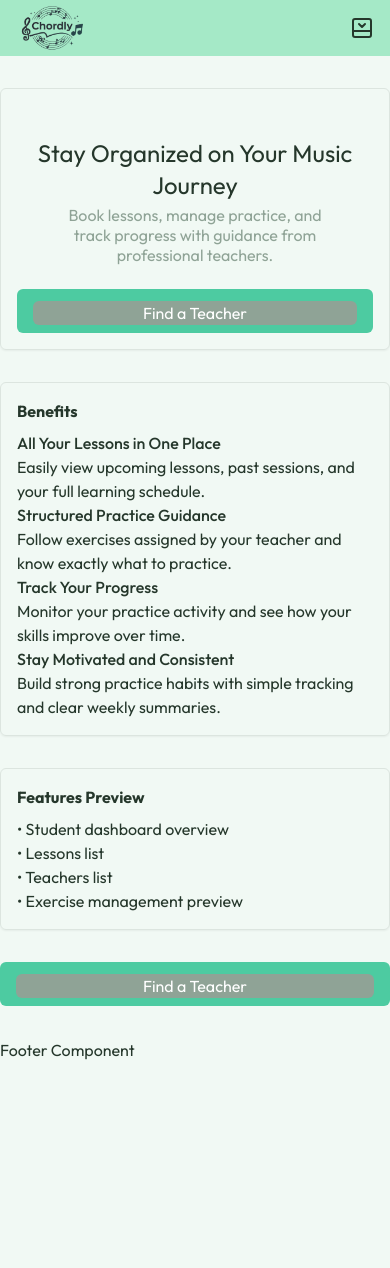
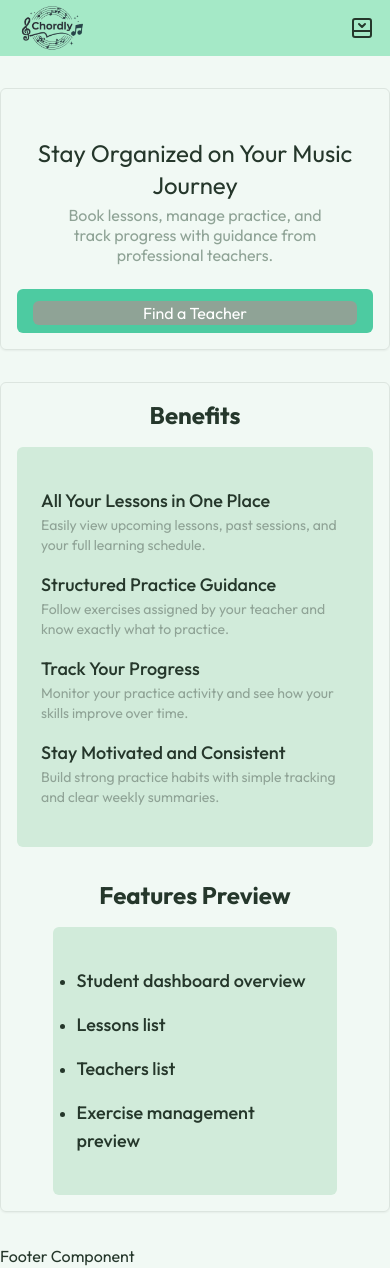
Before and after one commit to KestutisRuockus/chordly, a Next.js app: page /for-students in a window 390 px wide. Before the commit the page ends 1062 px from the top, so only its background shows below. Built offline with nearby package versions, Linux system fonts and the light colour scheme; no server answers.

Commit message:
feat: make for students and for teachers pages fully responsive and apply design system colors

```diff
--- a/app/for-students/page.tsx
+++ b/app/for-students/page.tsx
@@ -3,15 +3,16 @@ import HeroSection from "@/components/sections/HeroSection";
 import { forStudents } from "../../content/forStudents";
 import BenefitsSection from "@/components/sections/BenefitsSection";
 import FeaturesPreview from "@/components/sections/FeaturesPreview";
-import CallToActionCard from "@/components/ui/CallToActionCard";
+import Section from "@/components/layout/Section";
 
 const ForStudentsPage = () => {
   return (
     <Main>
       <HeroSection {...forStudents.hero} />
-      <BenefitsSection {...forStudents.benefits} />
-      <FeaturesPreview {...forStudents.features} />
-      <CallToActionCard {...forStudents.buttonCta} />
+      <Section className="flex flex-col lg:flex-row gap-8 justify-center max-lg:items-center ">
+        <BenefitsSection {...forStudents.benefits} />
+        <FeaturesPreview {...forStudents.features} />
+      </Section>
     </Main>
   );
 };
--- a/app/for-teachers/page.tsx
+++ b/app/for-teachers/page.tsx
@@ -1,17 +1,18 @@
 import BenefitsSection from "@/components/sections/BenefitsSection";
 import FeaturesPreview from "@/components/sections/FeaturesPreview";
 import HeroSection from "@/components/sections/HeroSection";
-import CallToActionCard from "@/components/ui/CallToActionCard";
 import Main from "@/components/layout/Main";
 import { forTeachers } from "../../content/forTeachers";
+import Section from "@/components/layout/Section";
 
 const ForTeachersPage = () => {
   return (
     <Main>
       <HeroSection {...forTeachers.hero} />
-      <BenefitsSection {...forTeachers.benefits} />
-      <FeaturesPreview {...forTeachers.features} />
-      <CallToActionCard {...forTeachers.buttonCta} />
+      <Section className="flex flex-col lg:flex-row gap-8 justify-center max-lg:items-center ">
+        <BenefitsSection {...forTeachers.benefits} />
+        <FeaturesPreview {...forTeachers.features} />
+      </Section>
     </Main>
   );
 };
--- a/components/sections/BenefitsSection.tsx
+++ b/components/sections/BenefitsSection.tsx
@@ -1,19 +1,19 @@
 import { BenefitsContent } from "@/types/content";
-import Section from "../layout/Section";
+import Heading from "../ui/Heading";
 
 const BenefitsSection = ({ sectionLabel, items }: BenefitsContent) => {
   return (
-    <Section>
-      <h2 className="font-bold mb-2">{sectionLabel}</h2>
-      <ul>
+    <article className="flex flex-col max-xl:w-3/5 max-md:w-4/5 max-sm:w-full">
+      <Heading heading={sectionLabel} />
+      <ul className="flex flex-1 flex-col gap-4 w-full sm:w-fit mx-auto bg-card py-10 px-6 sm:px-12 md:px-12 mt-4 rounded-md">
         {items.map((item) => (
           <li key={item.title}>
-            <p className="font-medium">{item.title}</p>
-            <p>{item.description}</p>
+            <p className="font-medium text-lg text-foreground">{item.title}</p>
+            <p className="text-sm text-muted-foreground">{item.description}</p>
           </li>
         ))}
       </ul>
-    </Section>
+    </article>
   );
 };
 
--- a/components/sections/FeaturesPreview.tsx
+++ b/components/sections/FeaturesPreview.tsx
@@ -1,16 +1,18 @@
 import { FeaturesPreviewContent } from "@/types/content";
-import Section from "../layout/Section";
+import Heading from "../ui/Heading";
 
 const FeaturesPreview = ({ sectionLabel, items }: FeaturesPreviewContent) => {
   return (
-    <Section>
-      <h2 className="font-bold mb-2">{sectionLabel}</h2>
-      <ul>
+    <article className="flex flex-col max-xl:w-2/5 max-md:w-3/5 max-sm:w-4/5">
+      <Heading heading={sectionLabel} />
+      <ul className="flex flex-1 flex-col gap-4 w-full sm:w-fit mx-auto bg-card py-10 px-6 sm:px-12 md:px-12 mt-4 rounded-md list-disc">
         {items.map((item) => (
-          <li key={item}>• {item}</li>
+          <li key={item}>
+            <p className="font-medium text-lg text-foreground">{item}</p>
+          </li>
         ))}
       </ul>
-    </Section>
+    </article>
   );
 };
 
--- a/components/sections/HeroSection.tsx
+++ b/components/sections/HeroSection.tsx
@@ -4,7 +4,7 @@ import Section from "../layout/Section";
 
 const HeroSection = ({ headline, subHeadline, buttonCta }: HeroContent) => {
   return (
-    <Section className="flex flex-col justify-between gap-6 shadow-sm pt-12">
+    <Section className="flex flex-col justify-between items-center gap-6 shadow-sm pt-12">
       <div className="flex flex-col items-center justify-center text-center gap-1 w-full">
         <h1 className="text-2xl md:text-3xl text-foreground items-center">
           {headline}
--- a/components/ui/CallToActionCard.tsx
+++ b/components/ui/CallToActionCard.tsx
@@ -20,7 +20,7 @@ const CallToActionCard = ({
         {headline && <Heading className="font-medium">{headline}</Heading>}
       </div>
       <Link
-        className="w-full text-center bg-muted-foreground rounded-md hover:bg-muted-foreground/80 transition-colors duration-300"
+        className="w-full text-center bg-muted-foreground px-2 rounded-md hover:bg-muted-foreground/80 transition-colors duration-300"
         href={href}
       >
         {buttonLabel}
```
